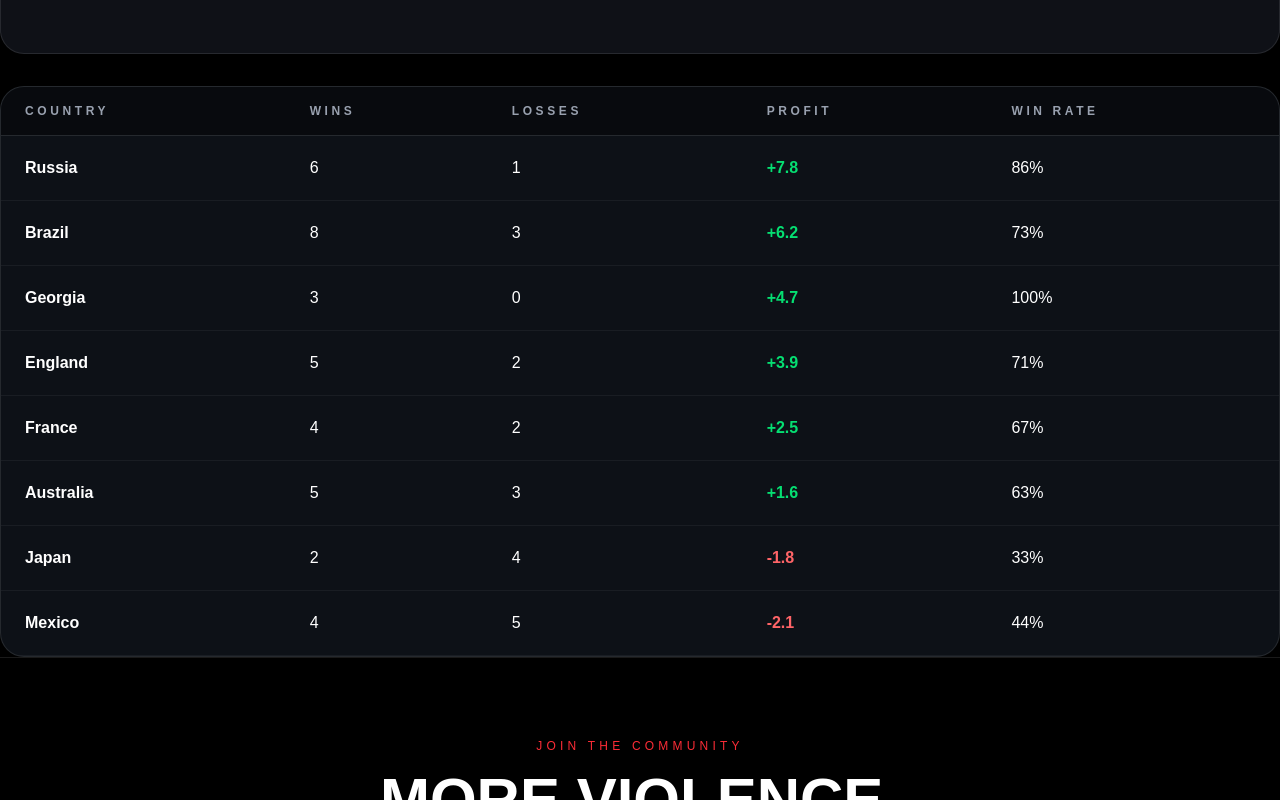
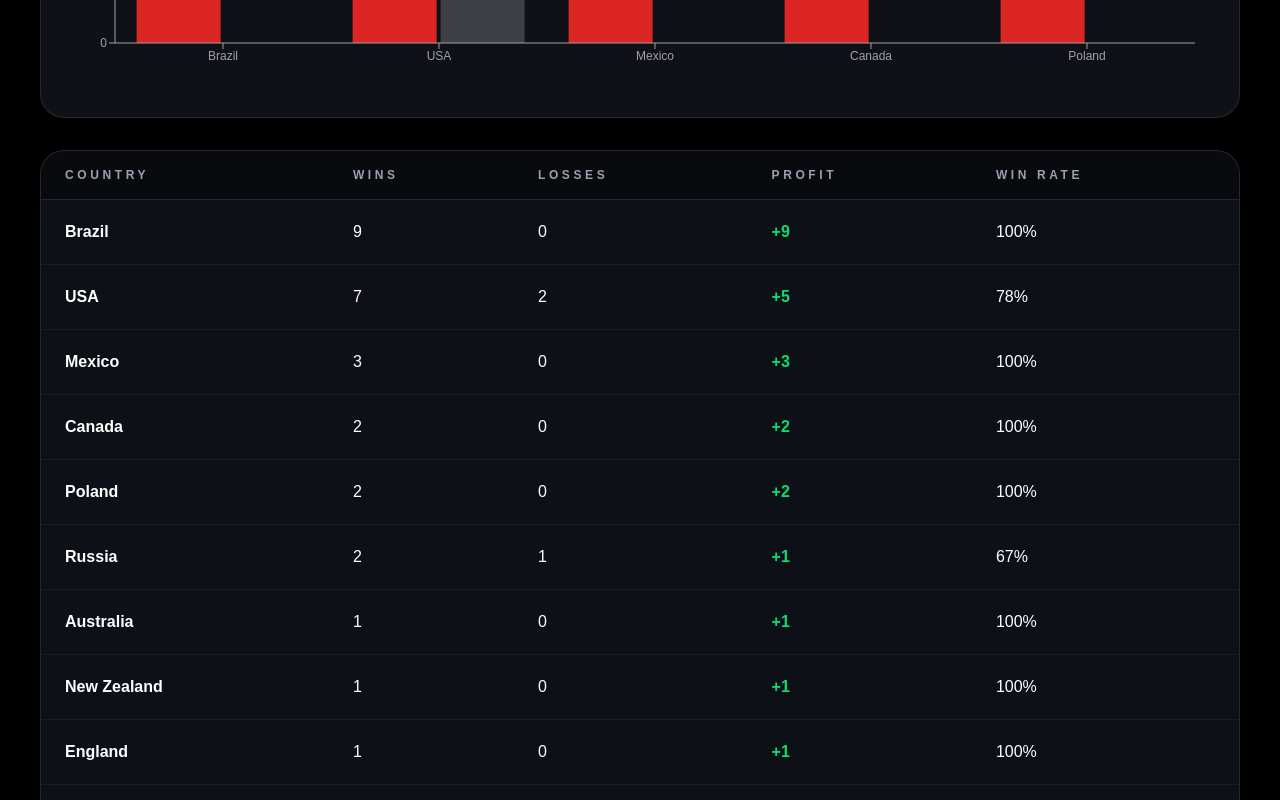
Before and after one commit to developmentbyhenryu/RearNakedLocks-Website, a Next.js app in the folder rear-naked-locks/: page /bets/around-the-world in a window 1280 px wide. Shown: the part 2000-2800 px from the top of the page. Built offline with nearby package versions, Linux system fonts and the light colour scheme.

Commit message:
around the world and potw finished

```diff
--- a/rear-naked-locks/app/bets/around-the-world/page.tsx
+++ b/rear-naked-locks/app/bets/around-the-world/page.tsx
@@ -1,7 +1,28 @@
 import Image from "next/image";
 import Link from "next/link";
+
 import CountryTracker from "@/components/stats/CountryTracker";
+import { aroundTheWorldHistory } from "@/data/aroundTheWorld";
 
+/* AUTO CALCULATIONS */
+
+const wins = aroundTheWorldHistory.filter(
+  (bet) => bet.parlayResult === "win"
+).length;
+
+const losses = aroundTheWorldHistory.filter(
+  (bet) => bet.parlayResult === "loss"
+).length;
+
+const totalUnits = aroundTheWorldHistory.reduce(
+  (acc, bet) => acc + bet.units,
+  0
+);
+
+const roi = (
+  (totalUnits / aroundTheWorldHistory.length) *
+  100
+).toFixed(0);
 
 export default function AroundTheWorldPage() {
   return (
@@ -29,6 +50,7 @@ export default function AroundTheWorldPage() {
           </Link>
         </div>
       </div>
+
       {/* HERO */}
       <section className="relative overflow-hidden border-b border-white/10">
         <div className="absolute inset-0 bg-[radial-gradient(circle_at_top,rgba(220,38,38,0.18),transparent_50%)]" />
@@ -61,7 +83,7 @@ export default function AroundTheWorldPage() {
                   </p>
 
                   <h3 className="mt-2 text-3xl font-black text-white">
-                    14-6
+                    {wins}-{losses}
                   </h3>
                 </div>
 
@@ -70,8 +92,15 @@ export default function AroundTheWorldPage() {
                     Units
                   </p>
 
-                  <h3 className="mt-2 text-3xl font-black text-green-400">
-                    +11.2
+                  <h3
+                    className={`mt-2 text-3xl font-black ${
+                      totalUnits >= 0
+                        ? "text-green-400"
+                        : "text-red-400"
+                    }`}
+                  >
+                    {totalUnits > 0 ? "+" : ""}
+                    {totalUnits.toFixed(1)}
                   </h3>
                 </div>
 
@@ -80,8 +109,15 @@ export default function AroundTheWorldPage() {
                     ROI
                   </p>
 
-                  <h3 className="mt-2 text-3xl font-black text-white">
-                    +22%
+                  <h3
+                    className={`mt-2 text-3xl font-black ${
+                      Number(roi) >= 0
+                        ? "text-green-400"
+                        : "text-red-400"
+                    }`}
+                  >
+                    {Number(roi) > 0 ? "+" : ""}
+                    {roi}%
                   </h3>
                 </div>
               </div>
@@ -146,8 +182,6 @@ export default function AroundTheWorldPage() {
               />
 
               <div className="absolute inset-0 bg-gradient-to-t from-black via-black/40 to-transparent" />
-
-
             </div>
 
             <div className="p-6">
@@ -264,6 +298,7 @@ export default function AroundTheWorldPage() {
           </div>
         </div>
       </section>
+
       <CountryTracker />
 
       {/* CTA */}
--- a/rear-naked-locks/components/stats/CountryTracker.tsx
+++ b/rear-naked-locks/components/stats/CountryTracker.tsx
@@ -1,5 +1,5 @@
 "use client";
-
+import { aroundTheWorldHistory } from "@/data/aroundTheWorld";
 import { useMemo, useState } from "react";
 import {
   BarChart,
@@ -10,63 +10,64 @@ import {
   ResponsiveContainer,
 } from "recharts";
 
-const countryData = [
+
+/* COUNTRY TRACKER */
+
+const countryTracker: Record<
+  string,
   {
-    country: "Brazil",
-    wins: 8,
-    losses: 3,
-    profit: 6.2,
-  },
-  {
-    country: "Russia",
-    wins: 6,
-    losses: 1,
-    profit: 7.8,
-  },
-  {
-    country: "Mexico",
-    wins: 4,
-    losses: 5,
-    profit: -2.1,
-  },
-  {
-    country: "England",
-    wins: 5,
-    losses: 2,
-    profit: 3.9,
-  },
-  {
-    country: "Georgia",
-    wins: 3,
-    losses: 0,
-    profit: 4.7,
-  },
-  {
-    country: "France",
-    wins: 4,
-    losses: 2,
-    profit: 2.5,
-  },
-  {
-    country: "Japan",
-    wins: 2,
-    losses: 4,
-    profit: -1.8,
-  },
-  {
-    country: "Australia",
-    wins: 5,
-    losses: 3,
-    profit: 1.6,
-  },
-];
+    wins: number;
+    losses: number;
+    appearances: number;
+  }
+> = {};
+
+aroundTheWorldHistory.forEach((event) => {
+  event.legs.forEach((leg) => {
+    const country = leg.country;
+
+    if (!countryTracker[country]) {
+      countryTracker[country] = {
+        wins: 0,
+        losses: 0,
+        appearances: 0,
+      };
+    }
+
+    countryTracker[country].appearances += 1;
+
+    if (leg.result === "win") {
+      countryTracker[country].wins += 1;
+    } else {
+      countryTracker[country].losses += 1;
+    }
+  });
+});
+
+const countries = Object.entries(
+  countryTracker
+).map(([country, stats]) => ({
+  country,
+  ...stats,
+
+  profit:
+    stats.wins * 1 -
+    stats.losses * 1,
+
+  accuracy:
+    (
+      (stats.wins /
+        (stats.wins + stats.losses)) *
+      100
+    ).toFixed(0) + "%",
+}));
 
 export default function CountryTracker() {
   const [sortBy, setSortBy] = useState("profit");
   const [showAll, setShowAll] = useState(false);
 
   const sortedData = useMemo(() => {
-    const data = [...countryData];
+    const data = [...countries];
 
     switch (sortBy) {
       case "wins":
@@ -86,7 +87,8 @@ export default function CountryTracker() {
     : sortedData.slice(0, 5);
 
   return (
-    <section className="rnl-section border-t border-white/10">
+    <section className="border-t border-white/10">
+      <div className="mx-auto max-w-7xl px-6 py-16 md:px-10">
       {/* HEADER */}
       <div className="mb-10 flex flex-col gap-6 lg:flex-row lg:items-end lg:justify-between">
         <div>
@@ -188,14 +190,51 @@ export default function CountryTracker() {
                 />
 
                 <Tooltip
-                  contentStyle={{
-                    backgroundColor: "#0d1117",
-                    border:
-                      "1px solid rgba(255,255,255,0.1)",
-                    borderRadius: "16px",
-                    color: "white",
-                  }}
-                />
+  content={({ active, payload, label }) => {
+    if (
+      active &&
+      payload &&
+      payload.length
+    ) {
+      const wins = payload.find(
+        (item: any) =>
+          item.dataKey === "wins"
+      );
+
+      const losses = payload.find(
+        (item: any) =>
+          item.dataKey === "losses"
+      );
+
+      return (
+        <div
+          className="
+            rounded-2xl
+            border
+            border-white/10
+            bg-[#0d1117]
+            p-4
+            shadow-2xl
+          "
+        >
+          <p className="mb-3 text-lg font-black text-white">
+            {label}
+          </p>
+
+          <p className="text-green-400 font-bold">
+            Wins : {wins?.value}
+          </p>
+
+          <p className="mt-1 text-red-400 font-bold">
+            Losses : {losses?.value}
+          </p>
+        </div>
+      );
+    }
+
+    return null;
+  }}
+/>
 
                 <Bar
                   dataKey="wins"
@@ -243,7 +282,10 @@ export default function CountryTracker() {
             </thead>
 
             <tbody>
-              {sortedData.map((country) => {
+              {(showAll
+  ? sortedData
+  : sortedData.slice(0, 10)
+).map((country) => {
                 const total =
                   country.wins + country.losses;
 
@@ -289,7 +331,33 @@ export default function CountryTracker() {
             </tbody>
           </table>
         </div>
+        <div className="border-t border-white/10 p-6 text-center">
+  <button
+    onClick={() => setShowAll(!showAll)}
+    className="
+      rounded-full
+      border
+      border-white/10
+      px-6
+      py-3
+      text-sm
+      font-black
+      uppercase
+      tracking-wide
+      text-white
+      transition-all
+      duration-300
+      hover:border-red-500/30
+      hover:bg-white/5
+    "
+  >
+    {showAll
+      ? "Show Top 10"
+      : "View All Countries"}
+  </button>
+</div>
       </div>
+    </div>
     </section>
   );
 }
--- /dev/null
+++ b/rear-naked-locks/data/aroundTheWorld.ts
@@ -0,0 +1,399 @@
+export const aroundTheWorldHistory = [
+  {
+    event: "UFC 328",
+
+    parlayResult: "loss",
+
+    units: -1,
+
+    legs: [
+      {
+        country: "USA",
+        fighter: "Grant Dawson",
+        result: "win",
+      },
+
+      {
+        country: "Chechnya",
+        fighter: "Khamzat Chimaev",
+        result: "loss",
+      },
+
+      {
+        country: "Russia",
+        fighter: "Baisangur Susurkaev",
+        result: "win",
+      },
+    ],
+  },
+
+  {
+    event: "UFC Della Maddalena vs Prates",
+
+     parlayResult: "win",
+
+    units: 2.67,
+
+    legs: [
+      {
+        country: "USA",
+        fighter: "Kody Steel",
+        result: "win",
+      },
+
+      {
+        country: "Brazil",
+        fighter: "Carlos Prates",
+        result: "win",
+      },
+
+      {
+        country: "Australia",
+        fighter: "Johnathan Micallef",
+        result: "win",
+      },
+    ],
+  },
+  {
+    event: "UFC Sterling vs Zalal",
+
+     parlayResult: "loss",
+
+    units: -1,
+
+    legs: [
+      {
+        country: "Ecuador",
+        fighter: "Martinetti",
+        result: "loss",
+      },
+
+      {
+        country: "New Zealand",
+        fighter: "Michelle Montague",
+        result: "win",
+      },
+
+      {
+        country: "USA",
+        fighter: "Ryan Spann",
+        result: "win",
+      },
+    ],
+  },
+   {
+    event: "UFC Burns vs Malott",
+
+     parlayResult: "win",
+
+    units: 1.62,
+
+    legs: [
+      {
+        country: "Canada",
+        fighter: "Mike Malott",
+        result: "win",
+      },
+
+      {
+        country: "Brazil",
+        fighter: "Barbosa",
+        result: "win",
+      },
+
+      {
+        country: "USA",
+        fighter: "Gage Young",
+        result: "win",
+      },
+    ],
+  },
+   {
+    event: "UFC 327",
+
+     parlayResult: "win",
+
+    units: 4.86,
+
+    legs: [
+      {
+        country: "USA",
+        fighter: "Charles Radtke",
+        result: "win",
+      },
+
+      {
+        country: "Brazil",
+        fighter: "Paulo Costa",
+        result: "win",
+      },
+
+      {
+        country: "Poland",
+        fighter: "Mateuz Gamrot",
+        result: "win",
+      },
+    ],
+  },
+   {
+    event: "UFC Moicano vs Duncan",
+
+  parlayResult: "loss",
+
+    units: -1,
+
+    legs: [
+      {
+        country: "Scotland",
+        fighter: "Chris Duncan",
+        result: "loss",
+      },
+
+      {
+        country: "Brazil",
+        fighter: "Jose Delano",
+        result: "win",
+      },
+
+      {
+        country: "Russia",
+        fighter: "Azamat Bekoev",
+        result: "loss",
+      },
+    ],
+  },
+   {
+    event: "UFC Adesanya vs Pyfer",
+     parlayResult: "loss",
+
+    units: -1,
+
+    legs: [
+      {
+        country: "Chile",
+        fighter: "Ignacio Bahamondes",
+        result: "loss",
+      },
+
+      {
+        country: "Brazil",
+        fighter: "Lerryan Douglas",
+        result: "win",
+      },
+
+      {
+        country: "USA",
+        fighter: "Chase Hooper",
+        result: "loss",
+      },
+    ],
+  },
+   {
+    event: "UFC Evloev vs Murphy",
+
+     parlayResult: "loss",
+
+    units: -1,
+
+    legs: [
+      {
+        country: "Russia",
+        fighter: "Mosvar Evloev",
+        result: "win",
+      },
+
+      {
+        country: "Belgium",
+        fighter: "Losene Keita",
+        result: "loss",
+      },
+
+      {
+        country: "England",
+        fighter: "Christian Leroy Duncan",
+        result: "win",
+      },
+    ],
+  },
+   {
+    event: "UFC Emmett vs Vallejos",
+
+   parlayResult: "loss",
+
+    units: -1,
+
+    legs: [
+      {
+        country: "Canada",
+        fighter: "Gillian Robertson",
+        result: "win",
+      },
+
+      {
+        country: "Mexico",
+        fighter: "Jose Delgado",
+        result: "win",
+      },
+
+      {
+        country: "France",
+        fighter: "Oumar Sy",
+        result: "loss",
+      },
+    ],
+  },
+   {
+    event: "UFC 326",
+
+     parlayResult: "win",
+
+    units: 1.38,
+
+    legs: [
+      {
+        country: "Mexico",
+        fighter: "Raul Rosas Jr",
+        result: "win",
+      },
+
+      {
+        country: "Brazil",
+        fighter: "Gregory Redrigues",
+        result: "win",
+      },
+
+      {
+        country: "China",
+        fighter: "Sumudaerji",
+        result: "win",
+      },
+    ],
+  },
+   {
+    event: "UFC Moreno vs Kavanagh",
+     parlayResult: "win",
+
+    units: 1.31,
+
+    legs: [
+      {
+        country: "Mexico",
+        fighter: "Edgar Chairez",
+        result: "win",
+      },
+
+      {
+        country: "Brazil",
+        fighter: "Ryan Gandra",
+        result: "win",
+      },
+
+      {
+        country: "Argentina",
+        fighter: "Ailin Perez",
+        result: "win",
+      },
+    ],
+  },
+   {
+    event: "UFC Strickland vs Hernandez",
+
+     parlayResult: "loss",
+
+    units: -1,
+
+    legs: [
+      {
+        country: "Croatia",
+        fighter: "Ante Delija",
+        result: "loss",
+      },
+
+      {
+        country: "Panama",
+        fighter: "Joselyne Edwards",
+        result: "win",
+      },
+
+      {
+        country: "USA",
+        fighter: "Ramiz Brahimaj",
+        result: "loss",
+      },
+    ],
+  },
+   {
+    event: "UFC Bautista vs Oliveira",
+
+ parlayResult: "win",
+
+    units: 1.31,
+
+    legs: [
+      {
+        country: "USA",
+        fighter: "Dustin Jacoby",
+        result: "win",
+      },
+
+      {
+        country: "Japan",
+        fighter: "Kyoji Horiguchi",
+        result: "win",
+      },
+
+      {
+        country: "Poland",
+        fighter: "Michal Oleksiejczuk",
+        result: "win",
+      },
+    ],
+  },
+   {
+    event: "UFC 325",
+
+    parlayResult: "win",
+
+    units: 1.42,
+
+    legs: [
+      {
+        country: "USA",
+        fighter: "Billy Elekana",
+        result: "win",
+      },
+
+      {
+        country: "Brazil",
+        fighter: "Tallison Teixeira",
+        result: "win",
+      },
+
+      {
+        country: "France",
+        fighter: "Benoit Saint Denis",
+        result: "win",
+      },
+    ],
+  },
+   {
+    event: "UFC 324",
+  parlayResult: "win",
+
+    units: 0.68,
+
+    legs: [
+      {
+        country: "Dominican Republic",
+        fighter: "Waldo Cortes Acosta",
+        result: "win",
+      },
+
+      {
+        country: "Brazil",
+        fighter: "Jean Silva",
+        result: "win",
+      },
+    ],
+  },
+];
```
Lines whose indentation alone changed are shown as unchanged.
